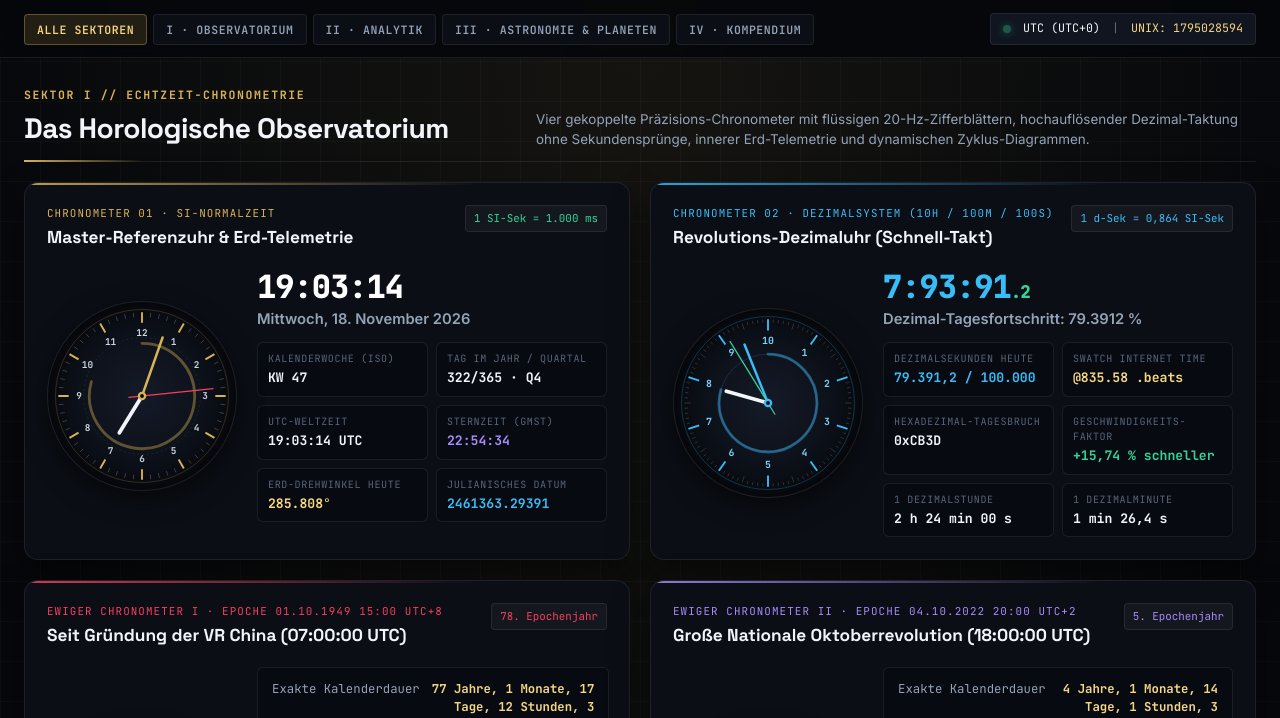
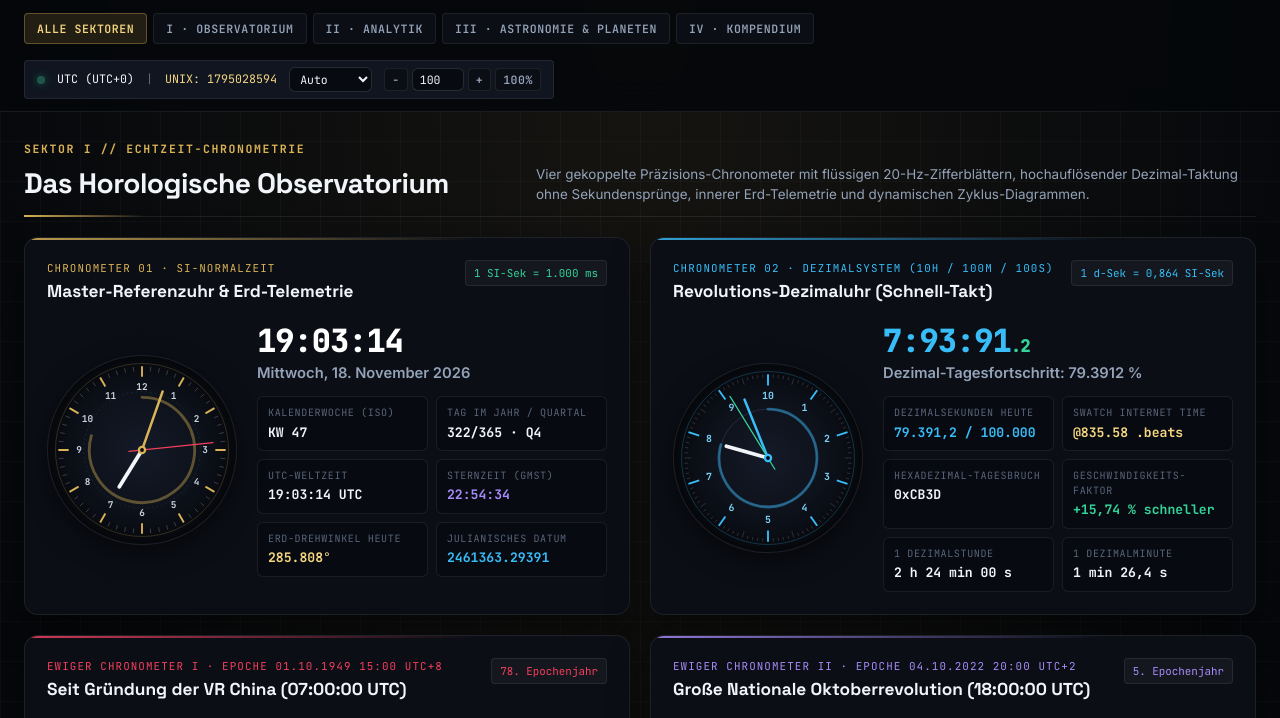
Before and after one commit to dd12371/zeit, a plain HTML site: page index.html in a window 1280 px wide. Shown: the part 59-777 px from the top of the page. Drawn offline with Linux system fonts and the light colour scheme.

Commit message:
index.html

```diff
--- a/index.html
+++ b/index.html
@@ -53,9 +53,15 @@
 
         html {
             scroll-behavior: smooth;
+            overflow-x: hidden;
+            -webkit-text-size-adjust: 100%;
+            text-size-adjust: 100%;
         }
 
         body {
+            overflow-x: hidden;
+            -webkit-text-size-adjust: 100%;
+            text-size-adjust: 100%;
             background-color: var(--bg-obsidian);
             background-image:
                 linear-gradient(var(--line-grid) 1px, transparent 1px),
@@ -183,6 +189,8 @@
             border-radius: var(--r-sm);
         }
 
+        body.mode-desktop { min-width: 0; width: 1240px; }
+        body.mode-mobile .observatory-shell { max-width: 640px; }
         .status-led {
             width: 8px;
             height: 8px;
@@ -791,11 +799,22 @@
                 <button class="nav-pill" data-filter="sec-4">IV · Kompendium</button>
             </nav>
 
-            <div class="telemetry-strip">
+            <div class="telemetry-strip" style="flex-wrap:wrap;">
                 <span class="status-led"></span>
                 <span id="topSysZone">Sync...</span>
                 <span style="color: var(--text-muted);">|</span>
                 <span id="topUnixLive" style="color: var(--brass-bright);">UNIX: --</span>
+                <select id="paramViewMode" style="width:auto;padding:3px 6px;font-size:0.72rem;">
+                    <option value="auto">Auto</option>
+                    <option value="mobile">Mobil</option>
+                    <option value="desktop">Desktop</option>
+                </select>
+                <div style="display:inline-flex;align-items:center;gap:4px;">
+                    <button type="button" class="nav-pill" style="padding:3px 7px;" id="btnScaleDown">−</button>
+                    <input type="number" id="paramScaleInput" inputmode="numeric" min="25" max="150" step="5" value="100" style="width:52px;padding:3px 4px;text-align:center;font-size:0.72rem;">
+                    <button type="button" class="nav-pill" style="padding:3px 7px;" id="btnScaleUp">+</button>
+                    <button type="button" class="nav-pill" style="padding:3px 7px;" id="btnScaleReset">100%</button>
+                </div>
             </div>
         </div>
     </header>
@@ -2627,6 +2646,35 @@
             document.getElementById('btnCalcChrono').click();
             document.getElementById('btnCalcRelPercent').click();
             performSafeShift();
+
+            let viewMode = "auto";
+            let uiScale = 100;
+            function applyViewSettings() {
+                const isDesktop = viewMode === "desktop";
+                document.body.classList.toggle("mode-desktop", isDesktop);
+                document.body.classList.toggle("mode-mobile", viewMode === "mobile");
+                uiScale = Math.max(25, Math.min(150, Math.round(uiScale || 100)));
+                let scale = uiScale / 100;
+                if (isDesktop && window.innerWidth < 1240) scale = (window.innerWidth / 1240) * (uiScale / 100);
+                document.body.style.transformOrigin = "top left";
+                if (Math.abs(scale - 1) < 0.001) {
+                    document.body.style.transform = "";
+                    document.body.style.width = isDesktop ? "1240px" : "";
+                } else {
+                    document.body.style.transform = `scale(${scale.toFixed(4)})`;
+                    document.body.style.width = isDesktop ? "1240px" : `${(100 / scale).toFixed(4)}%`;
+                }
+                document.getElementById("paramViewMode").value = viewMode;
+                document.getElementById("paramScaleInput").value = String(uiScale);
+            }
+            const updateScale = (v) => { const n = parseInt(v, 10); if (!Number.isNaN(n)) { uiScale = n; applyViewSettings(); } };
+            document.getElementById("paramViewMode").addEventListener("change", (e) => { viewMode = e.target.value; applyViewSettings(); });
+            document.getElementById("paramScaleInput").addEventListener("change", (e) => updateScale(e.target.value));
+            document.getElementById("btnScaleDown").addEventListener("click", () => updateScale(uiScale - 5));
+            document.getElementById("btnScaleUp").addEventListener("click", () => updateScale(uiScale + 5));
+            document.getElementById("btnScaleReset").addEventListener("click", () => updateScale(100));
+            window.addEventListener("resize", applyViewSettings);
+            applyViewSettings();
         })();
     </script>
 </body>
```
